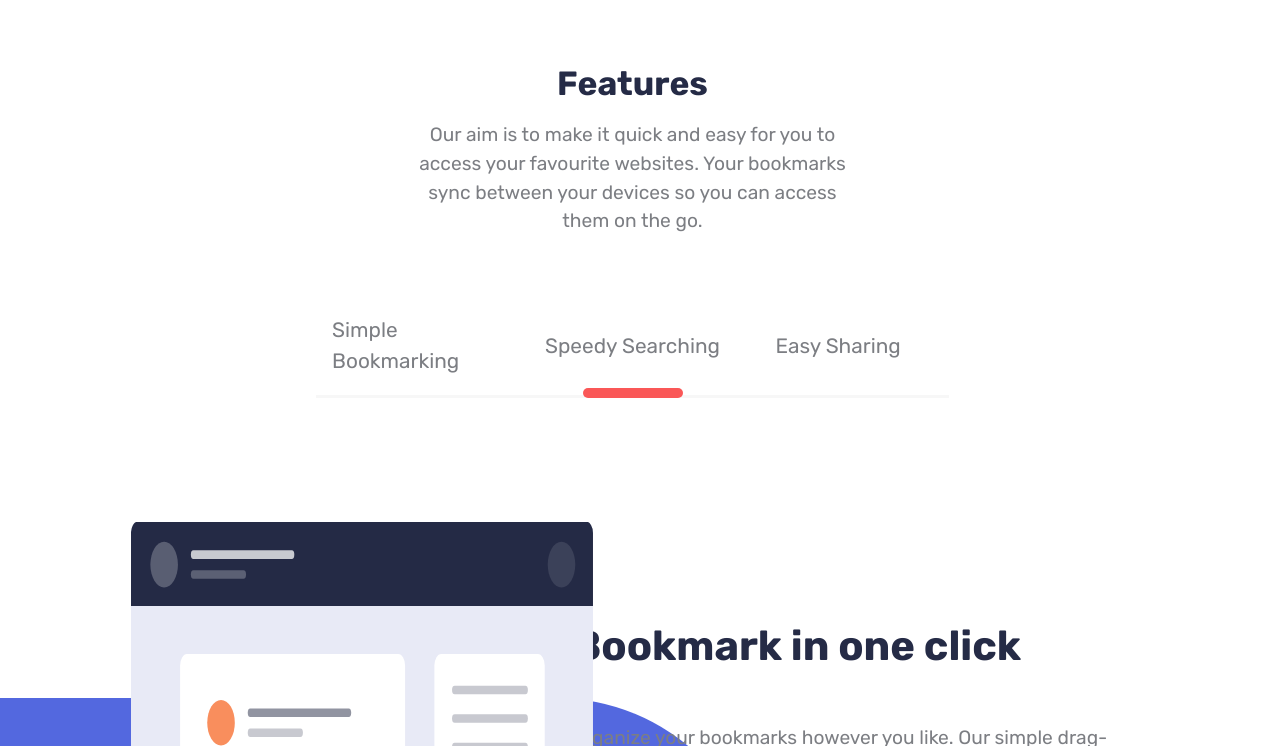
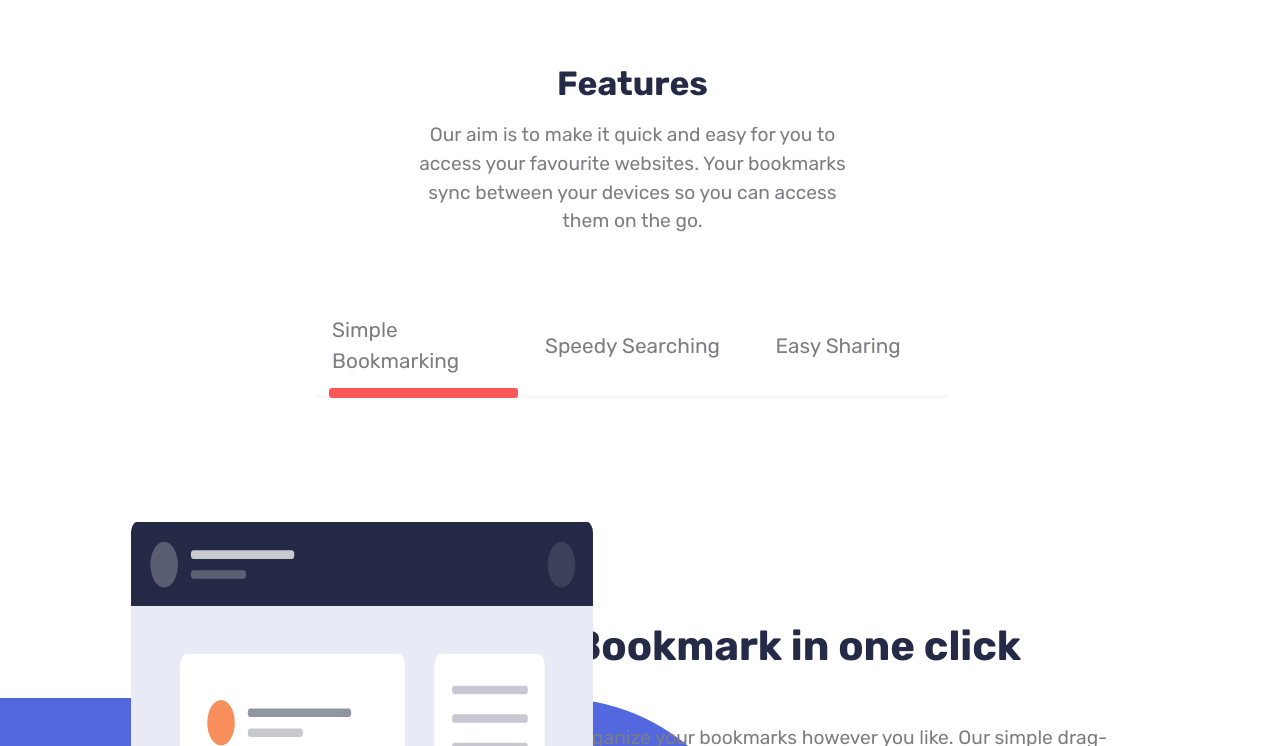
Before and after one commit to nonso01/19-fm, a website built with Vite: page index.html in a window 1280 px wide. Both pictures are taken after a click on the element "Simple Bookmarking". Shown: the part 812-1558 px from the top of the page. Built offline with nearby package versions, Linux system fonts and the light colour scheme.

Commit message:
animation on side scroll

```diff
--- a/src/main.js
+++ b/src/main.js
@@ -11,12 +11,29 @@ import {
 
 const log = console.log;
 const ONESEC = 1e3;
+const LeftOffsetScroll = 1.685;
 const NumberJoined = { n: 0 };
-const pickOne = (el) => document.querySelector(el);
-const pickAll = (els) => document.querySelectorAll(els);
 
+const $swap = utils.$(".div-swap p");
+const [$clickSwap] = utils.$(".sec-click .scroll");
+$swap.forEach(($swap, index) => {
+  $swap.onclick = ({ target }) => {
+    const { width, left } = target.getBoundingClientRect();
 
-(function pageAnimation() {
+    animate($clickSwap, {
+      left: left - width * LeftOffsetScroll,
+      // width: [0, width],
+      ease: "inExpo",
+      duration: ONESEC * 0.4,
+    });
+
+    log({ width, left });
+  };
+});
+
+log($swap);
+
+(function animatePage() {
   // blink the button dot
   animate("nav button.red span", {
     color: ["hsl(0, 94%, 66%)", "hsl(229, 31%, 21%)"],
@@ -53,5 +70,4 @@ const pickAll = (els) => document.querySelectorAll(els);
       $joined.innerHTML = NumberJoined.n.toLocaleString("en-US");
     },
   });
-
 })();
--- a/src/style.css
+++ b/src/style.css
@@ -69,7 +69,8 @@ h3,
 p,
 path,
 .error,
-label {
+label,
+.scroll {
   transition: all 0.2s ease-in-out;
 }
 
@@ -287,17 +288,16 @@ main {
       .scroll {
         position: absolute;
         bottom: -2.8px;
-        width: 100px;
+        left: 2.5%; /* for smooth transition */
+        width: 30%;
         height: 10px;
-        border-radius: 1.5em;
+        border-radius: 0.2em;
         background-color: var(--red-400);
       }
     }
     .div-images {
       margin-block-start: 2%;
       position: relative;
-      /* background-color: var(--blue-100); */
-      /* flex: 1; */
       height: 690px;
     }
 
```
Also changed, not shown: index.html (+1 -1 lines).
